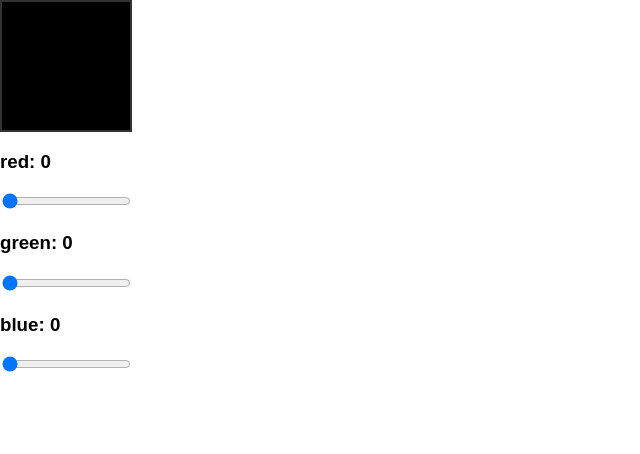
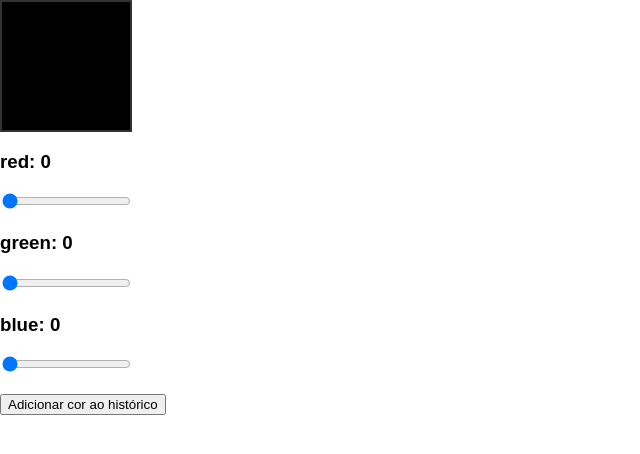
Before and after one commit to matiasarenhard/rgb, a React (Create React App) app: page / in a window 1280 px wide. Shown: the top 454 px of the page, without its empty margins (0-640 px from the left). Built offline with nearby package versions, Linux system fonts and the light colour scheme.

Commit message:
understand Immutability

```diff
--- a/src/App.js
+++ b/src/App.js
@@ -7,6 +7,8 @@ function App() {
   const [red, setRed] = useState(0);
   const [green, setGreen] = useState(0);
   const [blue, setBlue] = useState(0);
+
+  const [history, setHistory] = useState([]);
 
   return (
     <>
@@ -35,8 +37,13 @@ function App() {
         max={255}
         value={blue}
         onChange={({ target }) => setBlue(parseInt(target.value))} />
+
+      <br />
+      <br />
+      <button onClick={() => setHistory((h) => [[red, green, blue], ...h])}>Adicionar cor ao histórico</button>
     </>
   );
 }
 
+
 export default App;
```
